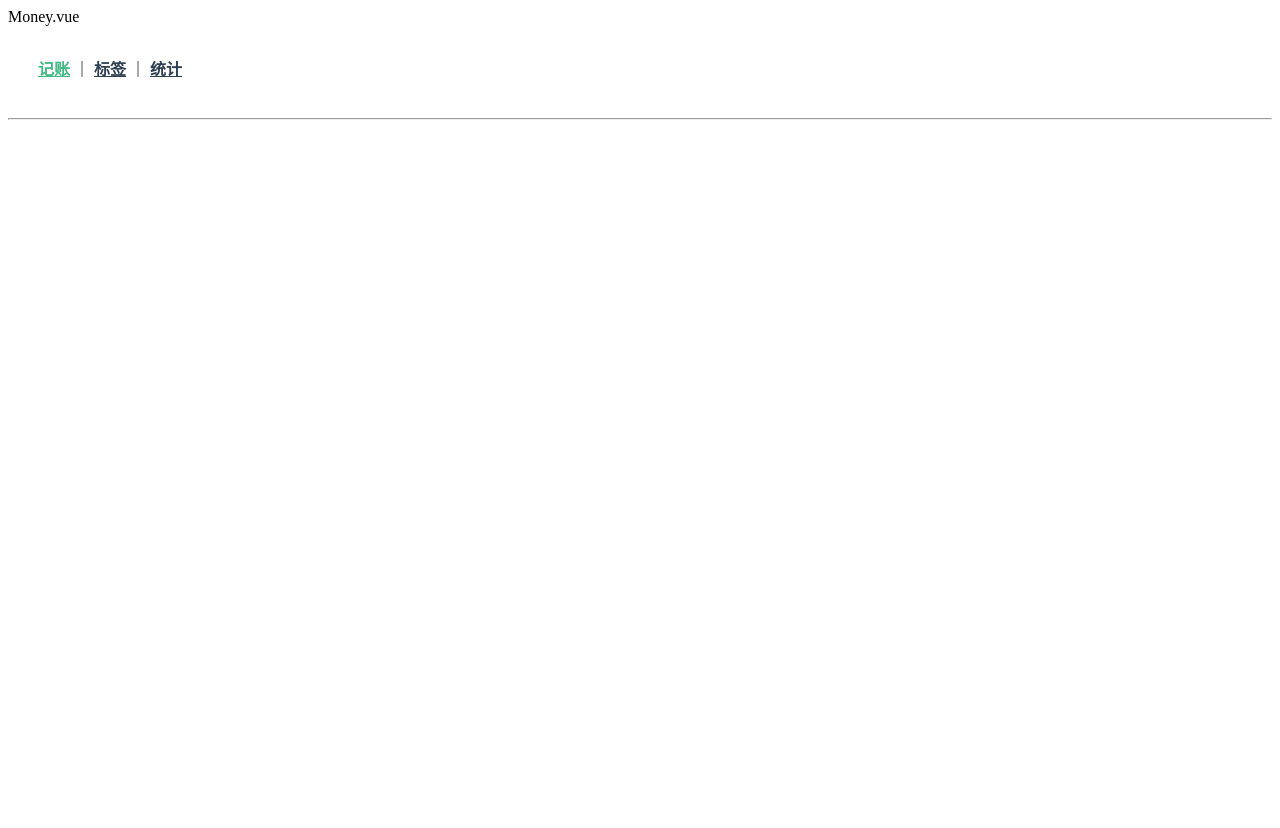
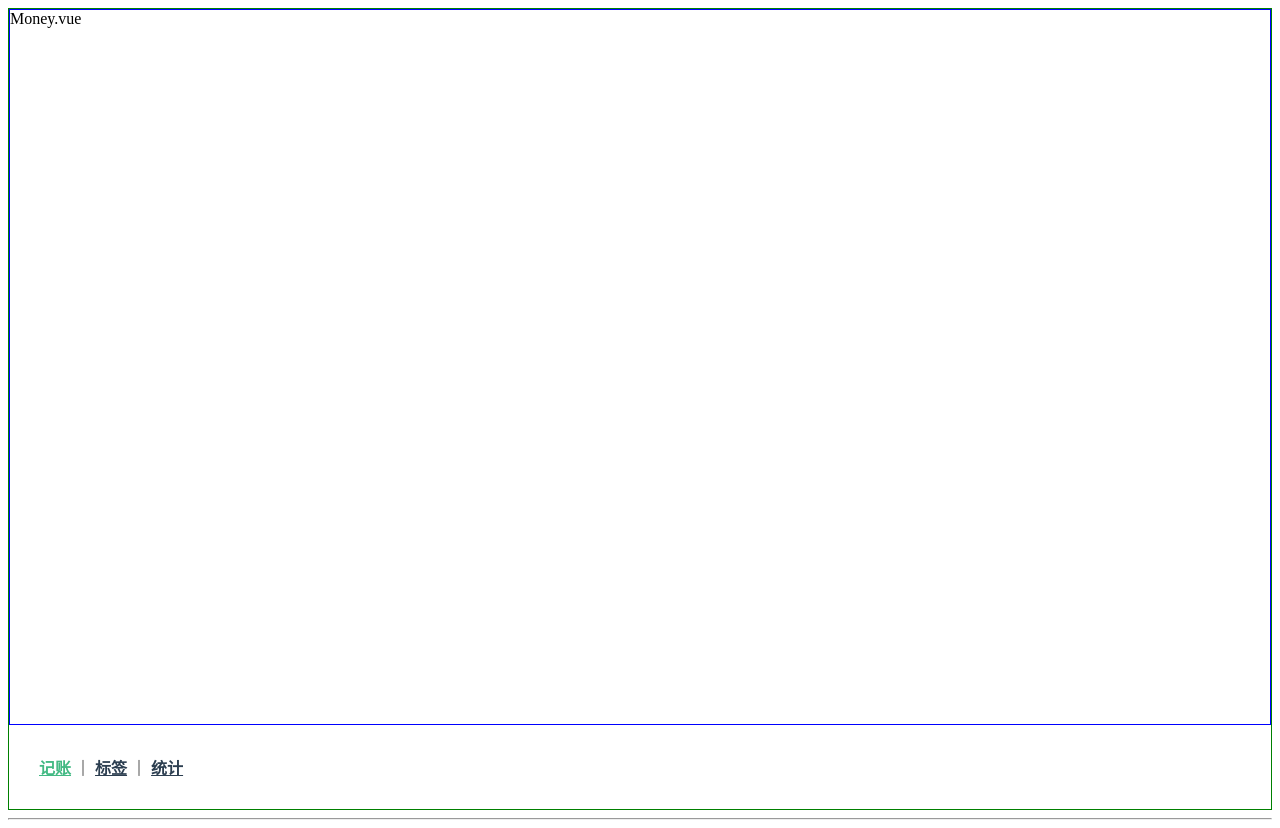
Before and after one commit to LvyHuang/account, a Vue app: page /#/money in a window 1280 px wide. Before the commit the page ends 800 px from the top, so only its background shows below. Built offline with nearby package versions, Linux system fonts and the light colour scheme.

Commit message:
将底部导航栏封装成组件

```diff
--- /dev/null
+++ b/src/components/Layout.vue
@@ -0,0 +1,28 @@
+<template>
+    <div class="nav-wrapper">
+        <div class="content">
+            <slot/>
+        </div>
+        <Nav/>
+    </div>
+</template>
+
+<script lang="ts">
+  export default {
+    name: 'Layout'
+  };
+</script>
+
+<style lang="scss" scoped>
+    .content{
+        flex-grow: 1;
+        overflow: auto;
+        border: 1px solid blue;
+    }
+    .nav-wrapper{
+        border: 1px solid green;
+        display: flex;
+        flex-direction: column;
+        height: 100vh;
+    }
+</style>
--- a/src/main.ts
+++ b/src/main.ts
@@ -3,11 +3,13 @@ import App from './App.vue'
 import './registerServiceWorker'
 import router from './router'
 import store from './store'
+import Layout from '@/components/Layout.vue';
 import Nav from '@/components/Nav.vue';
 
 Vue.config.productionTip = false
 
 Vue.component('Nav',Nav)
+Vue.component('Layout',Layout)
 
 new Vue({
   router,
--- a/src/views/Labels.vue
+++ b/src/views/Labels.vue
@@ -1,8 +1,7 @@
 <template>
-    <div>Labels.vue
-        <Nav/>
-    </div>
-
+    <Layout>
+        Labels.vue
+    </Layout>
 </template>
 
 <script lang="ts">
--- a/src/views/Money.vue
+++ b/src/views/Money.vue
@@ -1,8 +1,7 @@
 <template>
-    <div>Money.vue
-        <Nav/>
-    </div>
-
+    <Layout>
+        Money.vue
+    </Layout>
 </template>
 
 <script lang="ts">
--- a/src/views/Statistics.vue
+++ b/src/views/Statistics.vue
@@ -1,9 +1,7 @@
 <template>
-    <div>
+    <Layout>
         Statistics.vue
-        <Nav/>
-    </div>
-
+    </Layout>
 </template>
 
 <script lang="ts">
```
